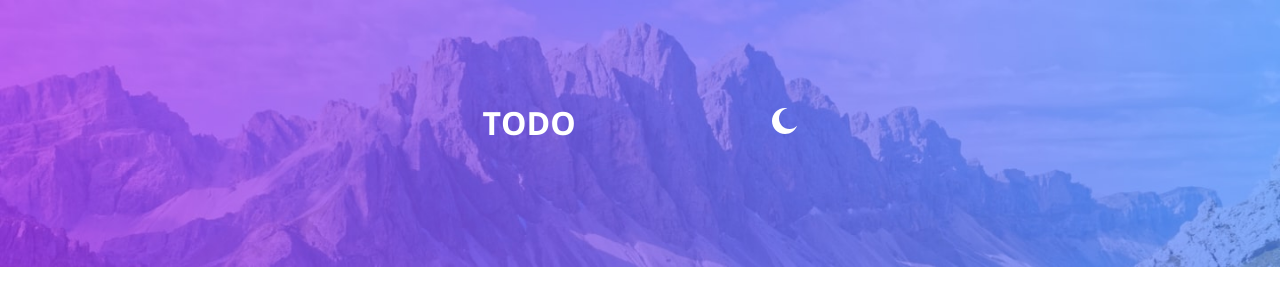
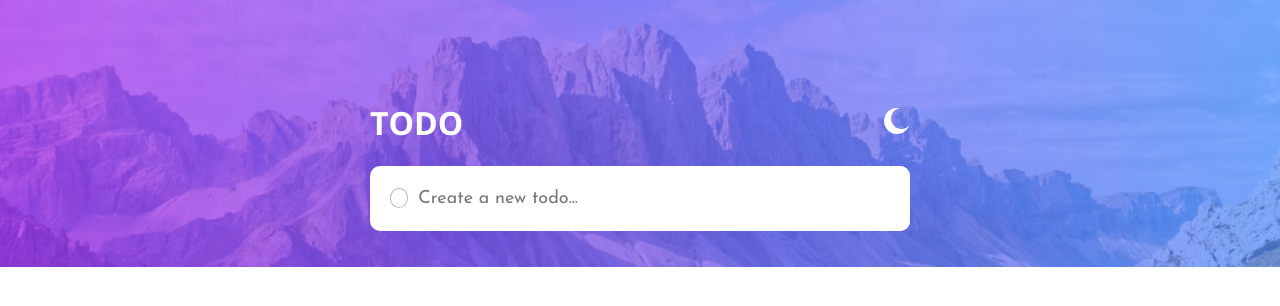
Before and after one commit to tayyeba130/todo-app, a React (Create React App) app: page / in a window 1280 px wide. Shown: the top 306 px of the page. Built offline with nearby package versions, Linux system fonts and the light colour scheme.

Commit message:
add todo

```diff
--- /dev/null
+++ b/src/components/addTodo/AddTodo.tsx
@@ -0,0 +1,13 @@
+import React from 'react';
+import AddTodoStyle from './style';
+
+const AddTodo = () => {
+	return (
+		<AddTodoStyle>
+			<span />
+			<input type="text" placeholder="Create a new todo..." />
+		</AddTodoStyle>
+	);
+};
+
+export default AddTodo;
--- /dev/null
+++ b/src/components/addTodo/style.ts
@@ -0,0 +1,39 @@
+import styled from 'styled-components/macro';
+
+const AddTodoStyle = styled.div`
+	background: #fff;
+	width: 100%;
+	max-width: 325px;
+	height: 50px;
+	border-radius: 10px;
+	display: flex;
+	align-items: center;
+	@media (min-width: 576px) {
+		max-width: 540px;
+		height: 65px;
+	}
+	span {
+		width: 20px;
+		height: 20px;
+		border-radius: 50%;
+		border: 1px solid #bababa;
+		display: inline-block;
+		margin: 0 10px 0 20px;
+	}
+	input {
+		font-size: 14px;
+		outline: 0;
+		padding: 10px 10px 10px 0;
+		height: 100%;
+		width: 100%;
+		font-family: 'Josefin Sans', sans-serif;
+		border: 0;
+		border-top-right-radius: 10px;
+		border-bottom-right-radius: 10px;
+		@media (min-width: 576px) {
+			font-size: 18px;
+		}
+	}
+`;
+
+export default AddTodoStyle;
--- a/src/components/main/Main.tsx
+++ b/src/components/main/Main.tsx
@@ -3,6 +3,7 @@ import { Theme, ThemeContext } from '../../contexts/ThemeContext';
 import MainStyle from './style';
 import Background from '../background/Background';
 import Heading from '../heading/Heading';
+import Todos from '../todos/Todos';
 
 export default function Main() {
 	const [theme, setTheme] = useState(Theme.Light);
@@ -12,6 +13,7 @@ export default function Main() {
 				<Background />
 				<div className="content">
 					<Heading />
+					<Todos />
 				</div>
 			</ThemeContext.Provider>
 		</MainStyle>
--- a/src/components/main/style.ts
+++ b/src/components/main/style.ts
@@ -13,6 +13,8 @@ const MainStyle = styled.div`
 		top: 5%;
 		@media (min-width: 576px) {
 			top: 10%;
+			max-width: 540px;
+			padding: 0;
 		}
 	}
 `;
--- /dev/null
+++ b/src/components/todos/Todos.tsx
@@ -0,0 +1,10 @@
+import React from 'react';
+import AddTodo from '../addTodo/AddTodo';
+
+export default function Todos() {
+	return (
+		<div>
+			<AddTodo />
+		</div>
+	);
+}
```
Also changed, not shown: 1 other file (tests, documents, lock files or other folders).
